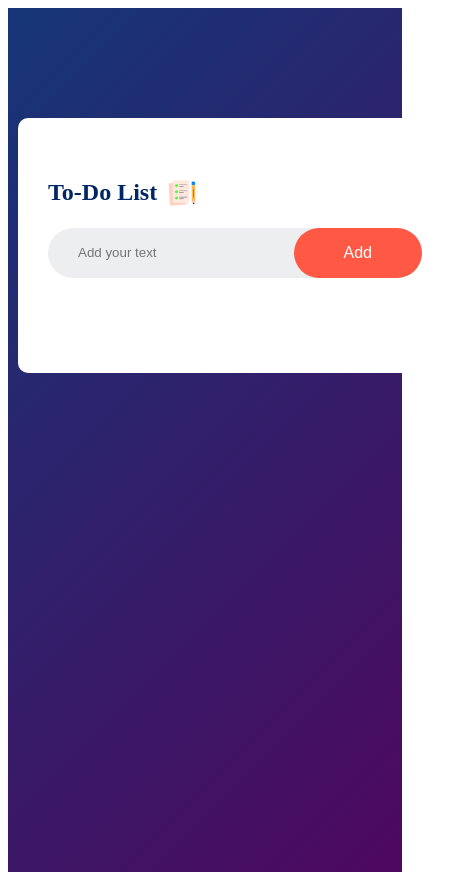
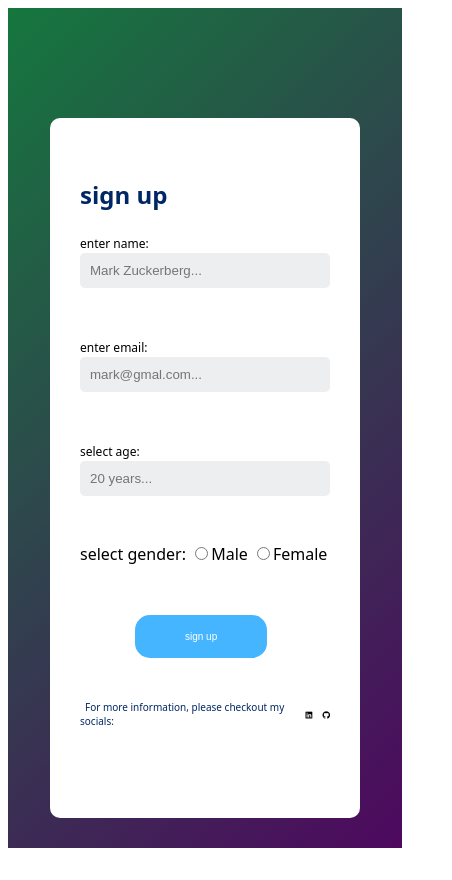
Before and after one commit to MondeNel/Sign-up-page, a plain HTML site: page index.html in a window 390 px wide. Shown: the whole page, 452 px wide, since content can reach past the window. After the commit the page ends 856 px from the top, so only its background shows below. Drawn offline with Linux system fonts and the light colour scheme.

Commit message:
added some responsive design

```diff
--- a/index.html
+++ b/index.html
@@ -3,6 +3,7 @@
 <head>
     <meta charset="UTF-8">
     <meta name="viewport" content="width=device-width, initial-scale=1.0">
+    <link rel="stylesheet" href="https://cdnjs.cloudflare.com/ajax/libs/font-awesome/6.4.0/css/all.min.css">
     <link rel="stylesheet" href="style.css">
     <title>Todo App</title>
 </head>
@@ -10,12 +11,58 @@
 
     <div class="container">
 
-        <div class="todo-app">
-            <h2>To-Do List <img src="/images/icon.png" alt="icon"></h2>
-            <div class="row">
-                <input type="text" id="input-box" placeholder="Add your text">
-                <button id="button">Add</button>
+        <div class="signup-app">
+
+            <h2>sign up </h2>
+
+
+            <label id="name-tag">enter name:</label>
+            <div class="row-1">
+                <input type="text" id="input-name" placeholder="Mark Zuckerberg...">
             </div>
+
+            <br>
+
+            <label id="name-tag">enter email:</label>
+            <div class="row-2">
+                <input type="email" id="input-email" placeholder="mark@gmal.com...">
+            </div>
+
+            <br>
+
+            <label id="name-tag">select age:</label>
+            <div class="row-3">
+                <input type="number" id="input-age" placeholder="20 years...">
+            </div>
+
+            <br>
+
+            <label id="gender-tag">select gender:</label>
+
+            <input type="radio" id="maleButton">Male
+            <input type="radio" id="femaleButton">Female
+
+            <br>
+
+            <button id="button">sign up</button>
+
+            <br>
+
+            <div class="icon">For more information, please checkout my socials:
+
+                <a
+                    href="https://www.linkedin.com/in/monde-nel-8a287815a/" target="_blank">
+                    <i class="fab fa-linkedin" style="color: black; font-size: 2vw;"></i>
+                </a>
+
+                <a
+                    href="https://github.com/MondeNel" target="_blank">
+                    <i class="fab fa-github" style="color:black; font-size: 2vw;"></i>
+                </a>
+
+            </div>
+
+
         </div>
 
     </div>
--- a/style.css
+++ b/style.css
@@ -1,17 +1,12 @@
-.container {
-    width: 100%;
-    height: 100vh;
-    background: linear-gradient(135deg, #153677, #4e085f );
-    padding: 10px;
-}
 
-.todo-app {
+.signup-app {
     width: 100%;
     max-width: 540px;
     background: #fff;
     margin: 100px auto 20px;
     padding: 40px 30px 70px;
     border-radius: 10px;
+    font-family: system-ui;
 }
 h2 {
     color: #002765;
@@ -19,20 +14,49 @@ h2 {
     align-items: center;
     margin-bottom: 20px;
 }
-img {
-    width: 30px;
-    margin-left: 10px;
+#name-tag {
+    font-size: 18px;
+    font-family: system-ui;
 }
-.row {
+.row-1 {
     display: flex;
-    align-items: center;
+    align-items: left;
     justify-content: space-between;
     background: #edeef0;
-    border-radius: 30px;
-    padding-left: 20px;
+    border-radius: 5px;
     margin-bottom: 25px;
 }
-#input-box {
+.row-2 {
+    display: flex;
+    align-items: left;
+    justify-content: space-between;
+    background: #edeef0;
+    border-radius: 5px;
+    margin-bottom: 25px;
+}
+.row-3 {
+    display: flex;
+    align-items: left;
+    justify-content: space-between;
+    background: #edeef0;
+    border-radius: 5px;
+    margin-bottom: 25px;
+}
+#input-name {
+    flex: 1;
+    border: none;
+    outline: none;
+    background: transparent;
+    padding: 10px;
+}
+#input-email {
+    flex: 1;
+    border: none;
+    outline: none;
+    background: transparent;
+    padding: 10px;
+}
+#input-age {
     flex: 1;
     border: none;
     outline: none;
@@ -40,13 +64,80 @@ img {
     padding: 10px;
 }
 #button {
+    display: block;
+    margin-left: 200px;
+    margin-top: 50px;
     border: none;
     outline: none;
     padding: 16px 50px;
-    background: #ff5945;
+    background: #45b5ff;
     color: #fff;
-    font-size: 16px;
+    font-size: 20px;
     cursor: pointer;
-    border-radius: 40px;
+    border-radius: 15px;
+    margin-bottom: 20px;
+}
 
+.icon{
+    text-indent: 5px;
+    color: #002765;
+    display: flex;
+    align-items: center;
+    margin-bottom: 20px;
 }
+
+
+
+
+  /* On screens that are 992px or less, set the background color to blue */
+  @media screen and (max-width: 1600px) {
+    .container {
+        width: 100%;
+        background: linear-gradient(135deg, #15773e, #4e085f );
+        padding: 10px;
+    }
+  }
+
+  /* On screens that are 600px or less, set the background color to olive */
+  @media screen and (max-width: 680px) {
+    .container {
+        width: 100%;
+        background: linear-gradient(135deg, #15773e, #4e085f );
+        padding: 10px;
+    }
+    .signup-app {
+        width: 100%;
+        max-width: 250px;
+        background: #fff;
+        margin: 100px auto 20px;
+        padding: 40px 30px 70px;
+        border-radius: 10px;
+        font-family: system-ui;
+    }
+    #button {
+        display: block;
+        margin-left: 55px;
+        margin-top: 50px;
+        border: none;
+        outline: none;
+        padding: 16px 50px;
+        background: #45b5ff;
+        color: #fff;
+        font-size: 10px;
+        cursor: pointer;
+        border-radius: 15px;
+        margin-bottom: 20px;
+    }
+    .icon{
+        display: flex;
+        flex-wrap: nowrap;
+        font-size: 10px;
+        color: #002765;
+
+    }
+    #name-tag {
+        font-size: 12px;
+        font-family: system-ui;
+    }
+
+  }
```
Also changed, not shown: main.js (line endings or trailing spaces).
